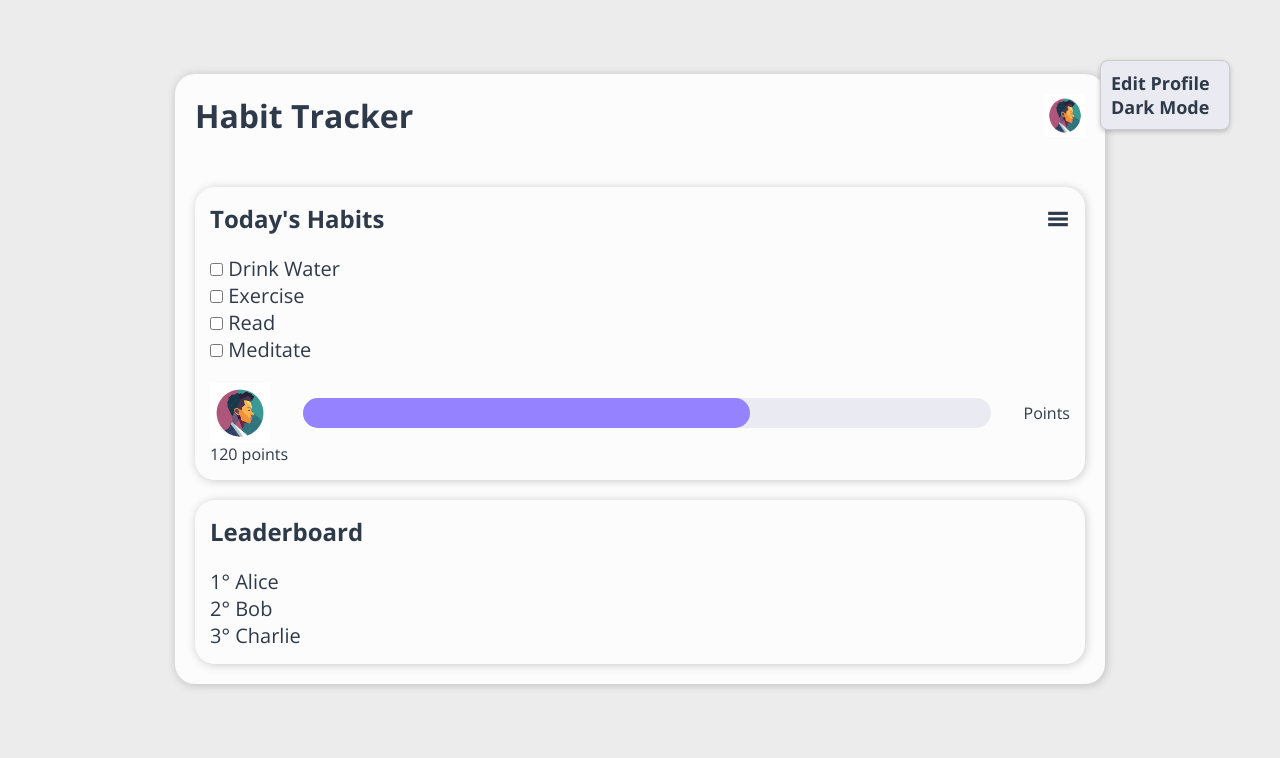
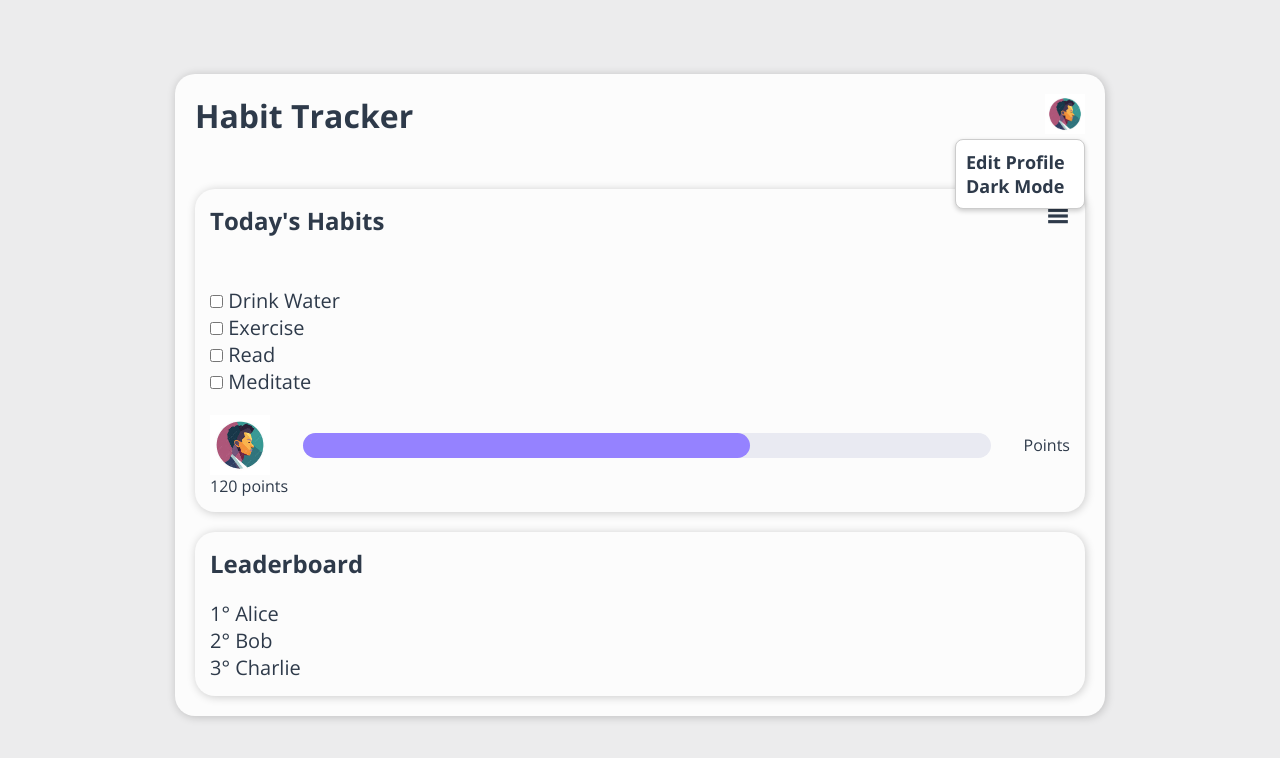
Before and after one commit to VitorCarvalho0/HabitsTracker, a plain HTML site: page index.html in a window 1280 px wide. Both pictures are taken after a click on the picture 1065 px from the left and 115 px from the top of the page. Drawn offline with nearby package versions, Linux system fonts and the light colour scheme.

Commit message:
add new function

```diff
--- a/index.html
+++ b/index.html
@@ -16,19 +16,29 @@
 
         <header>
             <h1>Habit Tracker</h1>
-            <img id="photoId" src="assets/perfil.jpg" alt="link perfil" width="40px" onclick="openMenu()">
-            <div id="menuProfile" hidden>
-                <a href="#">Edit Profile</a>
-                <a href="#">Dark Mode</a>
+            <div class="profile-container">
+                <img id="photoId" src="assets/perfil.jpg" alt="link perfil" width="40px" onclick="openMenu()">
+                <div id="menuProfile" hidden>
+                    <a href="#">Edit Profile</a>
+                    <a href="#">Dark Mode</a>
+                </div>
             </div>
         </header>
 
+
         <Section id="TodaysHabits">
 
-            <div id="TodaysHabits_Menu">
+            <div id="TodaysHabits_menu">
                 <h2>Today's Habits</h2>
-                <span class="material-symbols-outlined">menu</span>
+            <div class="TodaysHabits_Menu">
+                <span class="material-symbols-outlined" onclick="openMenuHabits()">menu</span>
+                <div id="menuHabits" hidden>
+                    <a href="#">Add Habits</a>
+                    <a href="#">Del Habits</a>
+                </div>
             </div>
+            </div>
+
 
             <div id="listHabits">
                 <input type="checkbox" name="hbt1" id="hbt1">
--- a/index.js
+++ b/index.js
@@ -4,6 +4,10 @@ let perfil = document.querySelector('#photoId')
 let menuProfile = document.querySelector('#menuProfile')
 
 function openMenu() {
-
     menuProfile.hidden = !menuProfile.hidden;
 }
+
+function openMenuHabits() {
+    var menu = document.querySelector('#menuHabits')
+    menu.hidden = !menu.hidden;
+}
--- a/styles/desktop.css
+++ b/styles/desktop.css
@@ -9,5 +9,4 @@
 body {
     max-width: 950px;
     margin: 5% auto;
-
 }
--- a/styles/style.css
+++ b/styles/style.css
@@ -19,45 +19,34 @@ main {
     box-shadow: 1px 1px 10px rgba(0, 0, 0, 0.200);
 }
 
-header {
+header, #TodaysHabits_menu {
     display: flex;
     justify-content: space-between;
     margin-bottom: 50px;
 }
 
-/*#menuProfile {
-    background-color: #9582ff;
-    width: 140px;
-    border-radius: 10px;
-    padding: 5px;
-    text-align: center;
-    position: fixed;
-    margin-top: 20px;
-    right: 50px;
-}*/
-
-#menuProfile {
-    position: absolute;
-    top: 60px; /* ajusta conforme sua imagem */
-    right: 50px;
-    width: 130px;
-    background-color: #e9eaf2;
-    border: 1px solid #ccc;
-    padding: 10px;
-    border-radius: 8px;
-    box-shadow: 0 2px 5px rgba(0,0,0,0.2);
-}
-
-#menuProfile > a {
+#menuProfile > a, #menuHabits > a {
     text-decoration: none;
     font-size: 18px;
     font-weight: 700;
 }
 
-#TodaysHabits_Menu {
-    display: flex;
-    justify-content: space-between;
-    align-items: center;
+.profile-container, .TodaysHabits_Menu {
+    position: relative;
+    display: inline-block;
+}
+
+#menuProfile, #menuHabits {
+    position: absolute;
+    width: 130px;
+    top: 100%;
+    right: 0;
+    background-color: white;
+    border: 1px solid #ccc;
+    padding: 10px;
+    border-radius: 8px;
+    box-shadow: 0 2px 5px rgba(0, 0, 0, 0.2);
+    z-index: 10;
 }
 
 .material-symbols-outlined {
@@ -66,7 +55,6 @@ header {
     'wght' 900,
     'GRAD' 0,
     'opsz' 24
-
 }
 
 #TodaysHabits, #leaderboard {
@@ -93,7 +81,7 @@ header {
 progress {
     border-radius: 15px;
     width: 80%;
-    height: 30px;
+    height: 25px;
 }
 progress::-webkit-progress-bar {
     background-color: #e9eaf2;
```
